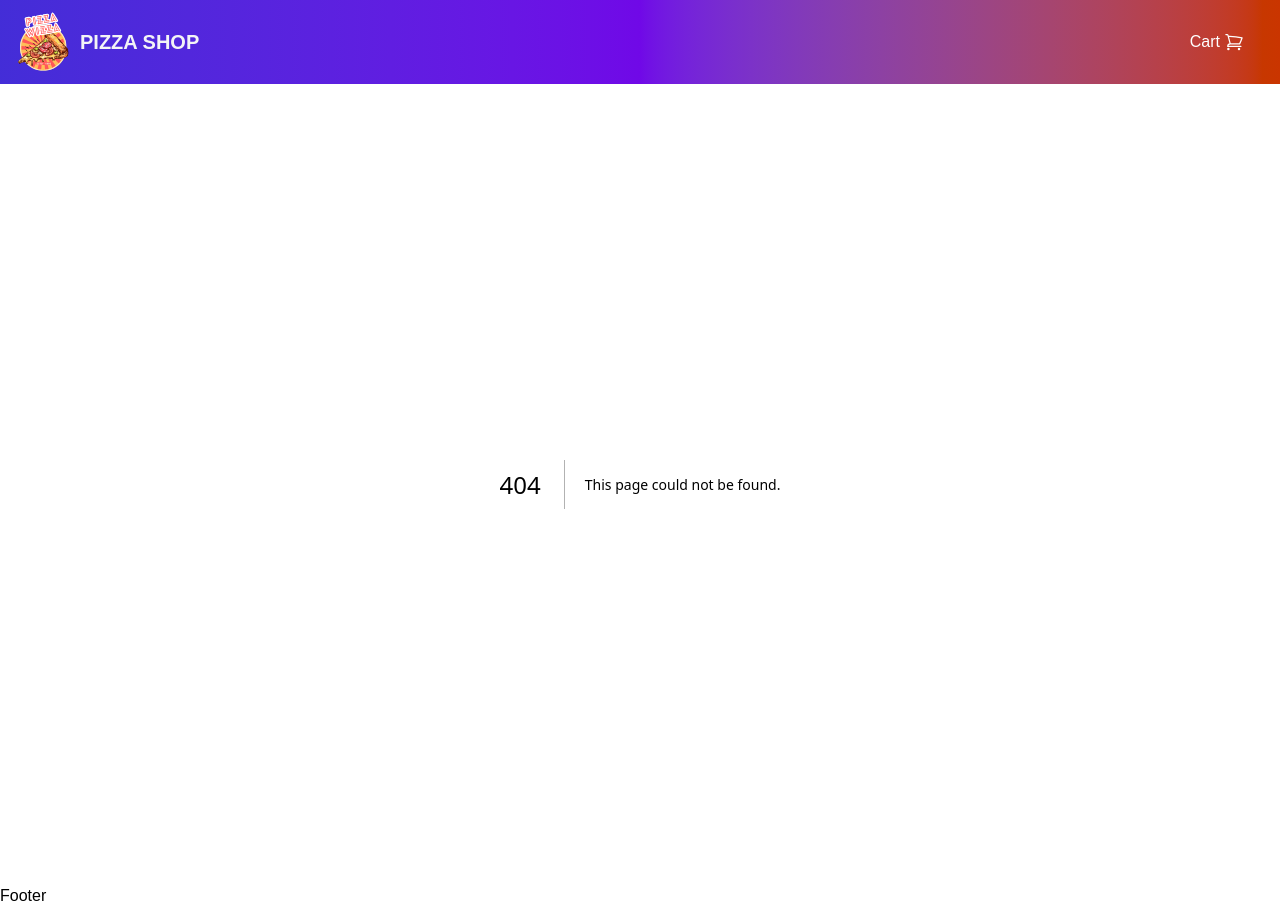
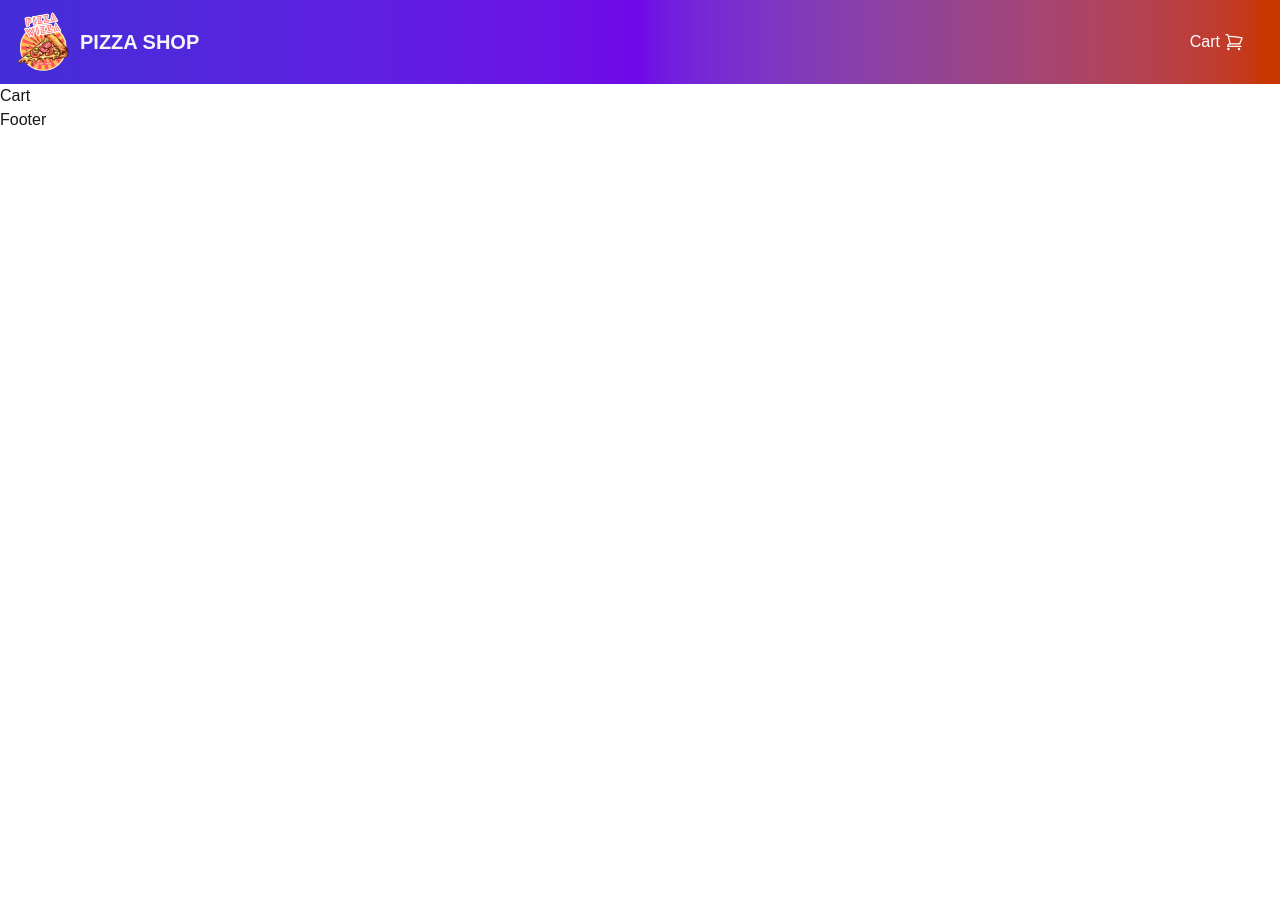
Before and after one commit to Aanand-Patil/pizza-shop, a Next.js app: page /cart in a window 1280 px wide. Before the commit this address had no page. After the commit the page ends 800 px from the top, so only its background shows below. Built offline with nearby package versions, Linux system fonts and the light colour scheme.

Commit message:
cart page created

```diff
--- /dev/null
+++ b/src/pages/cart/index.jsx
@@ -0,0 +1,11 @@
+import React from 'react'
+
+function Cart() {
+  return (
+    <div>
+      <div>Cart</div>
+    </div>
+  )
+}
+
+export default Cart
```
